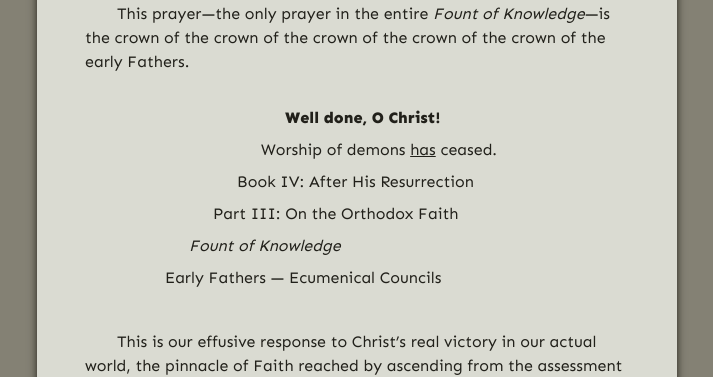
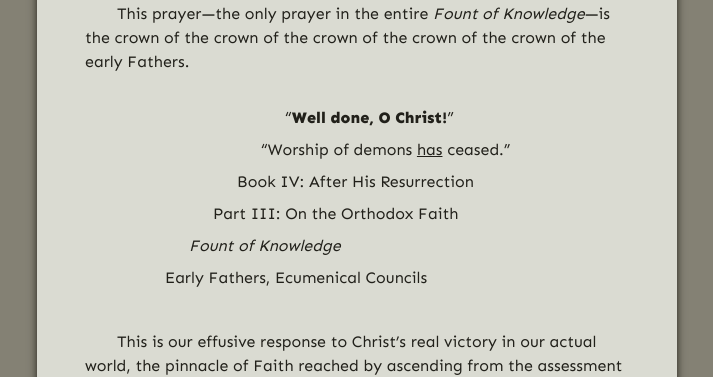
Before and after one commit to gospel-desk/www.logstown.com, a Jekyll site: the page built from well-done-o-christ/index.md, in a window 1280 px wide and 900 px high, scrolled down 938 px. Shown: the part 152-529 px from the top of the window, without its empty margins (283-996 px from the left). Built offline with Jekyll 4.4.1, drawn with Linux system fonts in a browser that asks for light colours; some of the changed lines change nothing that is shown.

Commit message:
Tinkering with WdOC

```diff
--- a/well-done-o-christ/index.md
+++ b/well-done-o-christ/index.md
@@ -36,12 +36,12 @@
 crown of the crown of the crown of the crown of the crown of the early Fathers.
 
 <div style="padding: 24pt;">
- <div style="padding-left: 35%; padding-bottom: 6pt;"><b>Well done, O Christ!</b></div>
- <div style="padding-left: 30%; padding-bottom: 6pt;">Worship of demons <em>has</em> ceased.</div>
+ <div style="padding-left: 35%; padding-bottom: 6pt;">&ldquo;<b>Well done, O Christ!</b>&rdquo;</div>
+ <div style="padding-left: 30%; padding-bottom: 6pt;">&ldquo;Worship of demons <em>has</em> ceased.&rdquo;</div>
  <div style="padding-left: 25%; padding-bottom: 6pt;">Book IV: After His Resurrection</div>
  <div style="padding-left: 20%; padding-bottom: 6pt;">Part III: On the Orthodox Faith</div>
  <div style="padding-left: 15%; padding-bottom: 6pt;"><i>Fount of Knowledge</i></div>
- <div style="padding-left: 10%; padding-bottom: 6pt;">Early Fathers — Ecumenical Councils</div>
+ <div style="padding-left: 10%; padding-bottom: 6pt;">Early Fathers, Ecumenical Councils</div>
 </div>
 
 This is our effusive response to Christ’s real victory in our actual world, the
```
